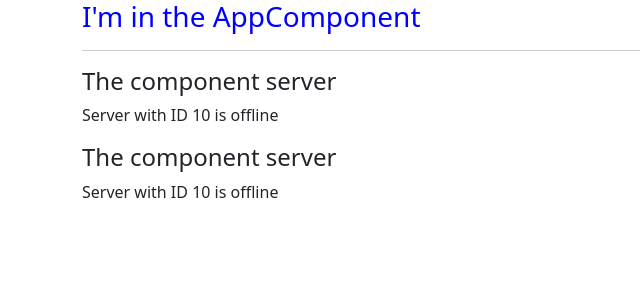
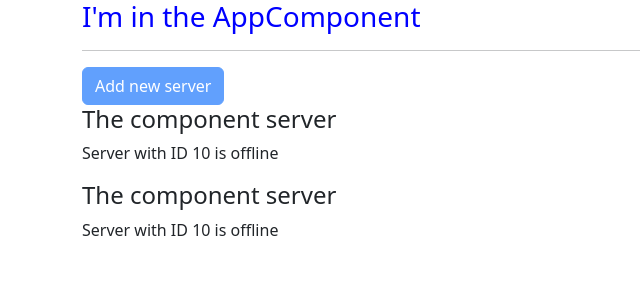
Before and after one commit to jhemesferreira/complete-guide-angular-2, an Angular app: page / in a window 1280 px wide. Shown: the top 300 px of the page, without its empty margins (0-640 px from the left). Built offline with nearby package versions, Linux system fonts and the light colour scheme.

Commit message:
property binding

```diff
--- a/src/app/servers/servers.component.html
+++ b/src/app/servers/servers.component.html
@@ -1,2 +1,4 @@
+
+<button class="btn btn-primary" [disabled]="!allowNewServer">Add new server</button>
 <app-server></app-server>
 <app-server></app-server>
--- a/src/app/servers/servers.component.ts
+++ b/src/app/servers/servers.component.ts
@@ -6,5 +6,11 @@
   styleUrls: ['./servers.component.sass']
 })
 export class ServersComponent {
+  allowNewServer = true;
 
+  constructor(){
+    setTimeout(() => {
+      this.allowNewServer = !this.allowNewServer;
+    }, 2000);
+  }
 }
```
